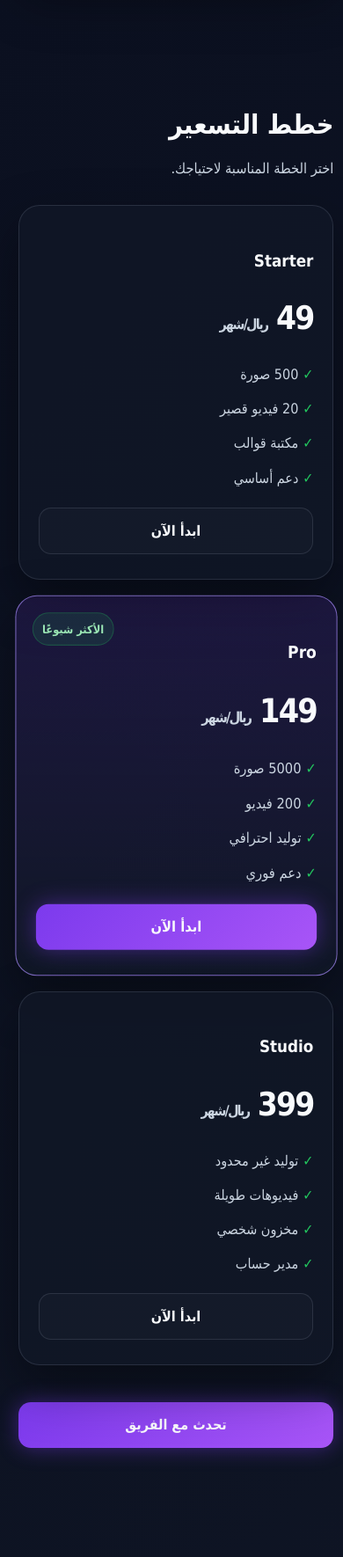
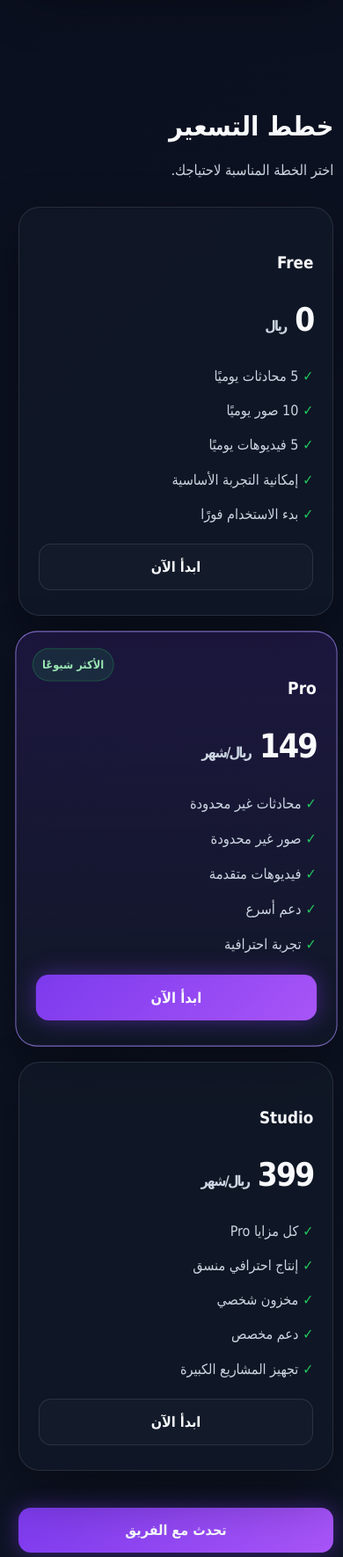
Before and after one commit to amirx7662-design/amirxtna-site, a Flask app: page / in a window 390 px wide. Shown: the part 4240-6010 px from the top of the page at 88% size. Run offline with Flask 3, Linux system fonts and the light colour scheme.

Commit message:
Revise meta description and CSS adjustments
Updated the description meta tag and adjusted CSS styles for better layout and responsiveness.

```diff
--- a/templates/index.html
+++ b/templates/index.html
@@ -4,14 +4,13 @@
   <meta charset="UTF-8" />
   <meta name="viewport" content="width=device-width, initial-scale=1.0" />
   <title>AMIRXTNA | AI Studio</title>
-  <meta name="description" content="AMIRXTNA — منصة Generation AI لتوليد الصور والفيديوهات والمحتوى الإبداعي." />
+  <meta name="description" content="AMIRXTNA — منصة إنشاء صور وفيديوهات ومحتوى ذكي بواسطة الذكاء الاصطناعي." />
   <style>
     :root {
       --bg: #060816;
       --bg-2: #0b1020;
       --bg-3: #111827;
-      --panel: rgba(17, 24, 39, 0.78);
-      --panel-strong: rgba(15, 23, 42, 0.95);
+      --panel: rgba(17, 24, 39, 0.82);
       --text: #f8fafc;
       --muted: #cbd5e1;
       --primary: #7c3aed;
@@ -20,10 +19,10 @@
       --accent: #38bdf8;
       --pink: #ec4899;
       --orange: #f59e0b;
-      --danger: #ef4444;
       --border: rgba(148, 163, 184, 0.18);
       --shadow: 0 24px 60px rgba(0,0,0,0.38);
       --soft-shadow: 0 16px 30px rgba(0,0,0,0.22);
+      --code-bg: rgba(15, 23, 42, 0.9);
     }
 
     * { box-sizing: border-box; scroll-behavior: smooth; }
@@ -33,8 +32,8 @@
       padding: 0;
       font-family: "Tahoma", "Segoe UI", sans-serif;
       background:
-        radial-gradient(circle at top left, rgba(124, 58, 237, 0.28), transparent 30%),
-        radial-gradient(circle at top right, rgba(56, 189, 248, 0.15), transparent 32%),
+        radial-gradient(circle at top left, rgba(124, 58, 237, 0.24), transparent 30%),
+        radial-gradient(circle at top right, rgba(56, 189, 248, 0.16), transparent 32%),
         linear-gradient(135deg, var(--bg), var(--bg-2), var(--bg-3));
       color: var(--text);
       line-height: 1.7;
@@ -133,15 +132,13 @@
       box-shadow: 0 0 25px rgba(124, 58, 237, 0.45);
     }
 
-    .section {
-      padding: 90px 0;
-    }
+    .section { padding: 90px 0; }
 
     .hero {
       display: grid;
-      grid-template-columns: 1.1fr 0.9fr;
+      grid-template-columns: 1.08fr 0.92fr;
       align-items: center;
-      gap: 30px;
+      gap: 32px;
       min-height: 82vh;
     }
 
@@ -159,7 +156,9 @@
     }
 
     .dot {
-      width: 9px; height: 9px; border-radius: 50%;
+      width: 9px;
+      height: 9px;
+      border-radius: 50%;
       background: var(--secondary);
       box-shadow: 0 0 15px rgba(34,197,94,0.7);
     }
@@ -207,15 +206,8 @@
       min-width: 120px;
     }
 
-    .mini-stat strong {
-      display: block;
-      font-size: 1.2rem;
-    }
-
-    .mini-stat span {
-      color: var(--muted);
-      font-size: 0.85rem;
-    }
+    .mini-stat strong { display: block; font-size: 1.2rem; }
+    .mini-stat span { color: var(--muted); font-size: 0.85rem; }
 
     .hero-art {
       position: relative;
@@ -267,12 +259,7 @@
       background: rgba(255,255,255,0.02);
     }
 
-    .dots {
-      display: flex;
-      align-items: center;
-      gap: 8px;
-    }
-
+    .dots { display: flex; align-items: center; gap: 8px; }
     .dot-red { width: 10px; height: 10px; border-radius: 50%; background: #ff5f56; }
     .dot-yellow { width: 10px; height: 10px; border-radius: 50%; background: #ffbd2e; }
     .dot-green { width: 10px; height: 10px; border-radius: 50%; background: #27c93f; }
@@ -323,9 +310,8 @@
       content: "";
       position: absolute;
       inset: 0;
-      background:
-        linear-gradient(130deg, rgba(255,255,255,0.18), transparent 45%),
-        radial-gradient(circle at 30% 30%, rgba(255,255,255,0.28), transparent 25%);
+      background: linear-gradient(130deg, rgba(255,255,255,0.18), transparent 45%),
+                  radial-gradient(circle at 30% 30%, rgba(255,255,255,0.28), transparent 25%);
     }
 
     .preview.two {
@@ -358,10 +344,7 @@
       font-weight: 800;
     }
 
-    .mini-box span {
-      color: var(--muted);
-      font-size: 0.8rem;
-    }
+    .mini-box span { color: var(--muted); font-size: 0.8rem; }
 
     .section-heading {
       margin-bottom: 28px;
@@ -547,7 +530,7 @@
       background: var(--panel);
       border: 1px solid var(--border);
       border-radius: 18px;
-      padding: 18px 18px;
+      padding: 18px;
       box-shadow: var(--shadow);
     }
 
@@ -622,8 +605,7 @@
       resize: vertical;
     }
 
-    .form input::placeholder,
-    .form textarea::placeholder {
+    .form input::placeholder, .form textarea::placeholder {
       color: var(--muted);
     }
 
@@ -635,20 +617,8 @@
     }
 
     @media (max-width: 980px) {
-      .hero {
+      .hero, .feature-grid, .showcase-grid, .pricing-grid, .faq-grid, .contact-grid {
         grid-template-columns: 1fr;
-      }
-
-      .feature-grid,
-      .showcase-grid,
-      .pricing-grid,
-      .faq-grid,
-      .contact-grid {
-        grid-template-columns: 1fr;
-      }
-
-      .stats {
-        grid-template-columns: repeat(2, minmax(0, 1fr));
       }
 
       .nav {
@@ -659,25 +629,14 @@
     }
 
     @media (max-width: 560px) {
-      .section {
-        padding: 72px 0;
-      }
-
+      .section { padding: 72px 0; }
       .hero-actions {
         flex-direction: column;
         align-items: stretch;
       }
-
-      .btn {
-        width: 100%;
-      }
-
+      .btn { width: 100%; }
       .nav-links {
         justify-content: center;
-      }
-
-      .stats {
-        grid-template-columns: 1fr;
       }
     }
   </style>
@@ -869,13 +828,14 @@
 
         <div class="pricing-grid">
           <div class="pricing-card">
-            <h3>Starter</h3>
-            <div class="price">49 <small>ريال/شهر</small></div>
+            <h3>Free</h3>
+            <div class="price">0 <small>ريال</small></div>
             <ul>
-              <li>500 صورة</li>
-              <li>20 فيديو قصير</li>
-              <li>مكتبة قوالب</li>
-              <li>دعم أساسي</li>
+              <li>5 محادثات يوميًا</li>
+              <li>10 صور يوميًا</li>
+              <li>5 فيديوهات يوميًا</li>
+              <li>إمكانية التجربة الأساسية</li>
+              <li>بدء الاستخدام فورًا</li>
             </ul>
             <a href="#contact" class="btn">ابدأ الآن</a>
           </div>
@@ -885,10 +845,11 @@
             <h3>Pro</h3>
             <div class="price">149 <small>ريال/شهر</small></div>
             <ul>
-              <li>5000 صورة</li>
-              <li>200 فيديو</li>
-              <li>توليد احترافي</li>
-              <li>دعم فوري</li>
+              <li>محادثات غير محدودة</li>
+              <li>صور غير محدودة</li>
+              <li>فيديوهات متقدمة</li>
+              <li>دعم أسرع</li>
+              <li>تجربة احترافية</li>
             </ul>
             <a href="#contact" class="btn primary">ابدأ الآن</a>
           </div>
@@ -897,10 +858,11 @@
             <h3>Studio</h3>
             <div class="price">399 <small>ريال/شهر</small></div>
             <ul>
-              <li>توليد غير محدود</li>
-              <li>فيديوهات طويلة</li>
+              <li>كل مزايا Pro</li>
+              <li>إنتاج احترافي منسق</li>
               <li>مخزون شخصي</li>
-              <li>مدير حساب</li>
+              <li>دعم مخصص</li>
+              <li>تجهيز المشاريع الكبيرة</li>
             </ul>
             <a href="#contact" class="btn">ابدأ الآن</a>
           </div>
@@ -956,7 +918,7 @@
               <div class="detail-icon">✉️</div>
               <div>
                 <strong>Email</strong><br />
-                <span>hello@amirxtna.com</span>
+                <span>amirx7662@gmail.com</span>
               </div>
             </div>
 
@@ -971,8 +933,8 @@
             <div class="detail-item">
               <div class="detail-icon">⚡</div>
               <div>
-                <strong>الإستجابة</strong><br />
-                <span>في أقل من 24 ساعة</span>
+                <strong>الحصة اليومية</strong><br />
+                <span>5 محادثات • 10 صور • 5 فيديوهات</span>
               </div>
             </div>
           </div>
@@ -994,17 +956,5 @@
       © 2026 AMIRXTNA — كل الحقوق محفوظة
     </div>
   </footer>
-
-  <script>
-    const themeToggle = document.getElementById("themeToggle");
-    if (themeToggle) {
-      const saved = localStorage.getItem("amirxtna-theme");
-      if (saved === "light") document.body.classList.add("light");
-      themeToggle.addEventListener("click", () => {
-        document.body.classList.toggle("light");
-        localStorage.setItem("amirxtna-theme", document.body.classList.contains("light") ? "light" : "dark");
-      });
-    }
-  </script>
 </body>
 </html>
```
